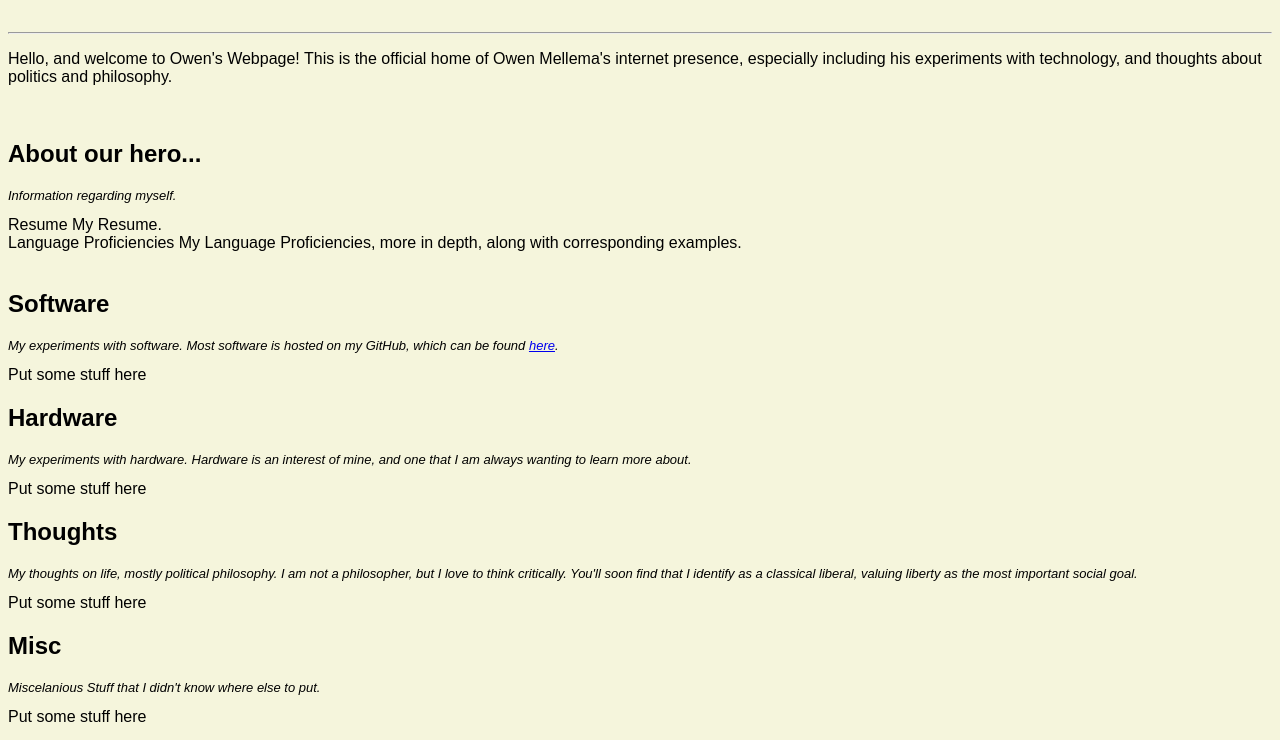
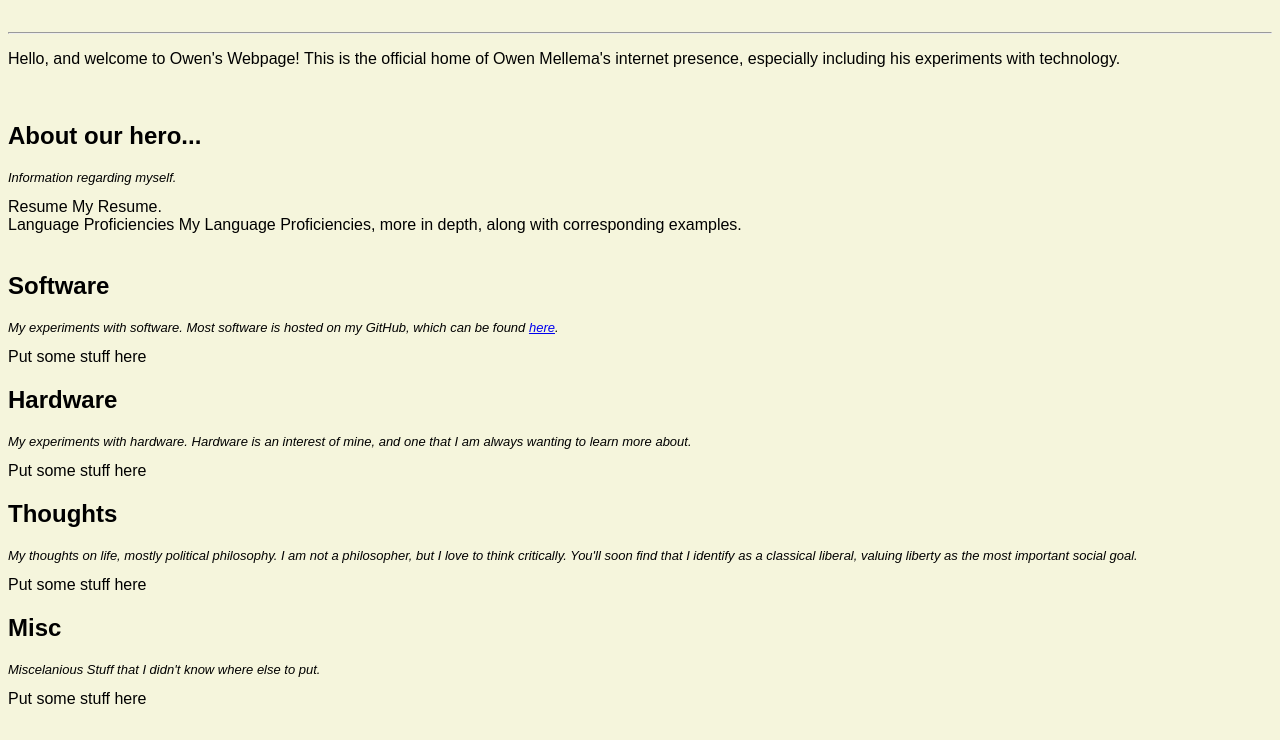
Before and after one commit to architectdrone/architectdrone.github.io, a plain HTML site: page index.html in a window 1280 px wide. Shown: the part 60-800 px from the top of the page. Drawn offline with Linux system fonts and the light colour scheme.

Commit message:
Remove reference to philosophy in opening description

```diff
--- a/index.html
+++ b/index.html
@@ -10,7 +10,7 @@
         <div>
         <h1 class="banner">Owen's Webpage</h1><br>
         <hr>
-        <p class="information">Hello, and welcome to Owen's Webpage! This is the official home of Owen Mellema's internet presence, especially including his experiments with technology, and thoughts about politics and philosophy.</p>
+        <p class="information">Hello, and welcome to Owen's Webpage! This is the official home of Owen Mellema's internet presence, especially including his experiments with technology.</p>
         <br><h2>About our hero...</h2>
         <p class="description">Information regarding myself.</p>
         <a>Resume</a> My Resume.<br> <!--Put this in later...-->
```
